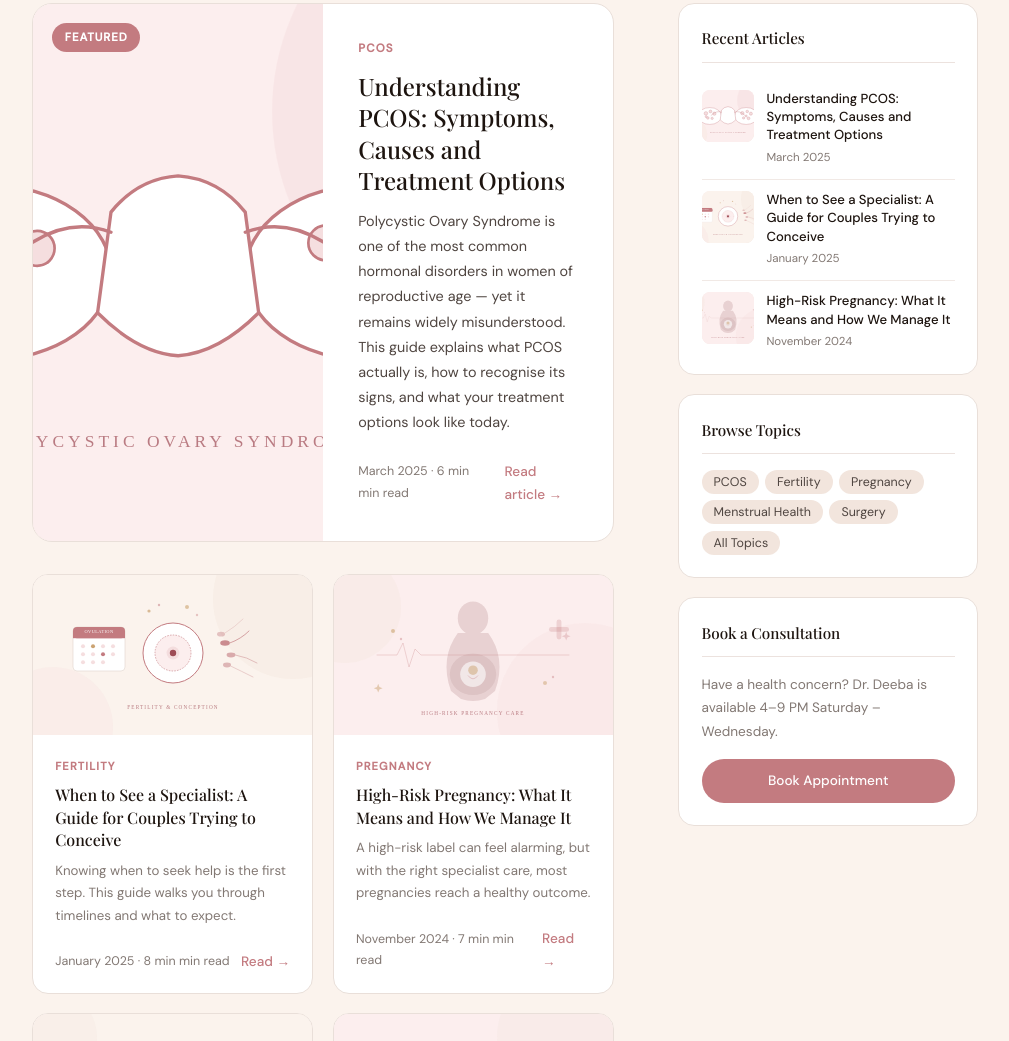
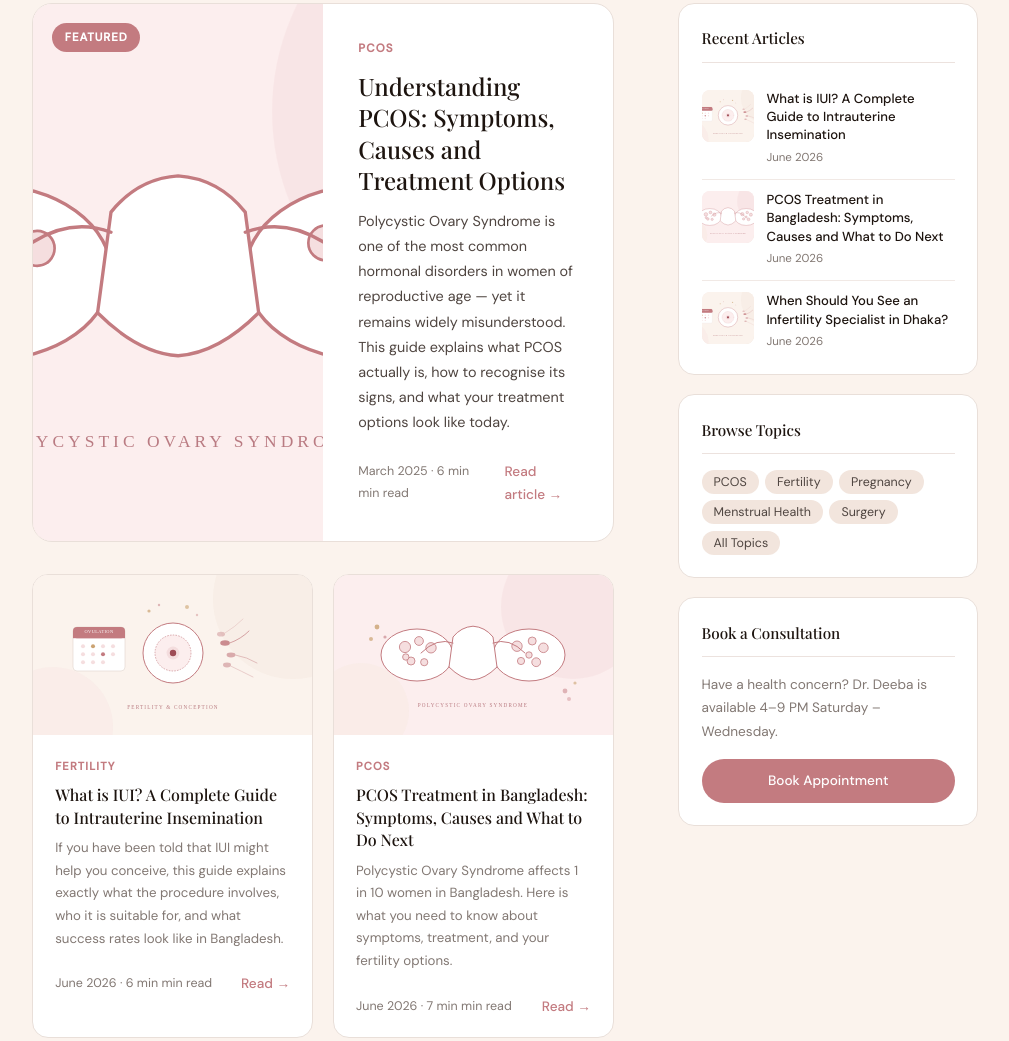
Before and after one commit to nadernehal10/my-website-drfarzanadeeba, a plain HTML site: page Blog.html in a window 1280 px wide. Shown: the part 499-1540 px from the top of the page, without its empty margins (135-1144 px from the left). Drawn offline with nearby package versions, Linux system fonts and the light colour scheme; a web font is replaced by a local one.

Commit message:
Link 3 new blog posts from Blog page

```diff
--- a/Blog.html
+++ b/Blog.html
@@ -396,6 +396,7 @@ function openArticle(id) {
   const u = UI[lang];
   const post = BLOG_POSTS.find(p => p.id === id);
   if (!post) return;
+  if (post.externalUrl) { window.location.href = post.externalUrl; return; }
   const catLabel = CATS[post.category][lang];
   const content = document.getElementById('article-content');
   content.innerHTML = `
--- a/site-content.js
+++ b/site-content.js
@@ -45,6 +45,63 @@ const CONTACT = {
 //                      Use <p>, <h2>, <h3>, <div class="callout"><p>...</p></div>
 // ─────────────────────────────────────────────────────────────────────────────
 const BLOG_POSTS = [
+
+  {
+    id: "iui-guide",
+    category: "fertility",
+    featured: false,
+    date: "June 2026",
+    dateBn: "জুন ২০২৬",
+    readTime: "6 min",
+    image: "img/blog-fertility.svg",
+    imageLabelEn: "IUI treatment guide illustration",
+    imageLabelBn: "আইইউআই চিকিৎসা গাইড চিত্র",
+    titleEn: "What is IUI? A Complete Guide to Intrauterine Insemination",
+    titleBn: "আইইউআই কী? ইন্ট্রাউটেরাইন ইনসেমিনেশনের সম্পূর্ণ গাইড",
+    excerptEn: "If you have been told that IUI might help you conceive, this guide explains exactly what the procedure involves, who it is suitable for, and what success rates look like in Bangladesh.",
+    excerptBn: "যদি আপনাকে বলা হয়ে থাকে যে আইইউআই গর্ভধারণে সাহায্য করতে পারে, এই গাইডটি প্রক্রিয়াটি ঠিক কী তা ব্যাখ্যা করে।",
+    externalUrl: "blog-iui.html",
+    bodyEn: "",
+    bodyBn: "",
+  },
+
+  {
+    id: "pcos-treatment",
+    category: "pcos",
+    featured: false,
+    date: "June 2026",
+    dateBn: "জুন ২০২৬",
+    readTime: "7 min",
+    image: "img/blog-pcos.svg",
+    imageLabelEn: "PCOS treatment illustration",
+    imageLabelBn: "পিসিওএস চিকিৎসা চিত্র",
+    titleEn: "PCOS Treatment in Bangladesh: Symptoms, Causes and What to Do Next",
+    titleBn: "বাংলাদেশে পিসিওএস চিকিৎসা: লক্ষণ, কারণ এবং পরবর্তী পদক্ষেপ",
+    excerptEn: "Polycystic Ovary Syndrome affects 1 in 10 women in Bangladesh. Here is what you need to know about symptoms, treatment, and your fertility options.",
+    excerptBn: "পলিসিস্টিক ওভারি সিনড্রোম বাংলাদেশে ১০ জনে ১ জন নারীকে প্রভাবিত করে।",
+    externalUrl: "blog-pcos.html",
+    bodyEn: "",
+    bodyBn: "",
+  },
+
+  {
+    id: "when-to-see-specialist",
+    category: "fertility",
+    featured: false,
+    date: "June 2026",
+    dateBn: "জুন ২০২৬",
+    readTime: "5 min",
+    image: "img/blog-fertility.svg",
+    imageLabelEn: "fertility specialist consultation illustration",
+    imageLabelBn: "বিশেষজ্ঞ পরামর্শ চিত্র",
+    titleEn: "When Should You See an Infertility Specialist in Dhaka?",
+    titleBn: "ঢাকায় কখন বন্ধ্যাত্ব বিশেষজ্ঞ দেখাবেন?",
+    excerptEn: "Many couples in Bangladesh wait too long before seeking specialist help. This guide explains exactly when to seek a consultation and what to expect at your first visit.",
+    excerptBn: "বাংলাদেশে অনেক দম্পতি বিশেষজ্ঞ সাহায্য নেওয়ার আগে অনেক দেরি করে ফেলেন।",
+    externalUrl: "blog-when-to-see-specialist.html",
+    bodyEn: "",
+    bodyBn: "",
+  },
 
   {
     id: "pcos",
```
